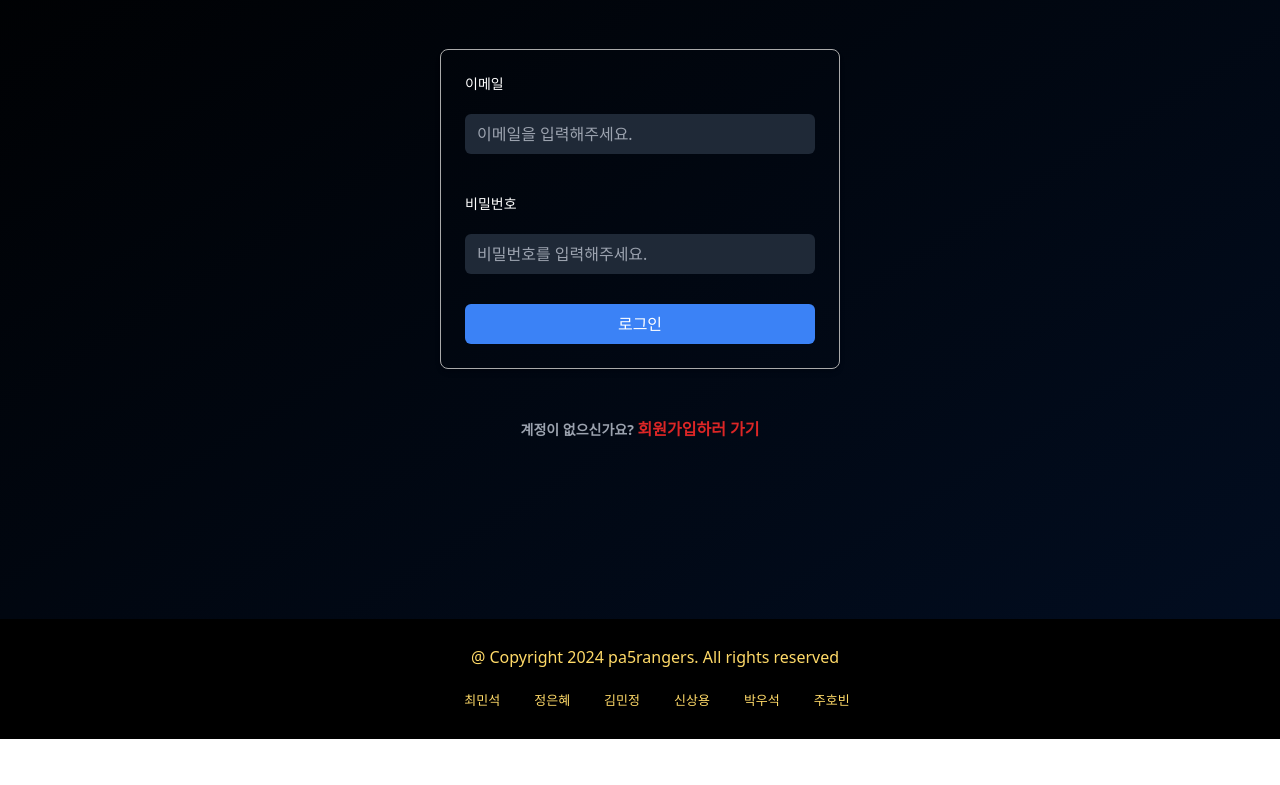
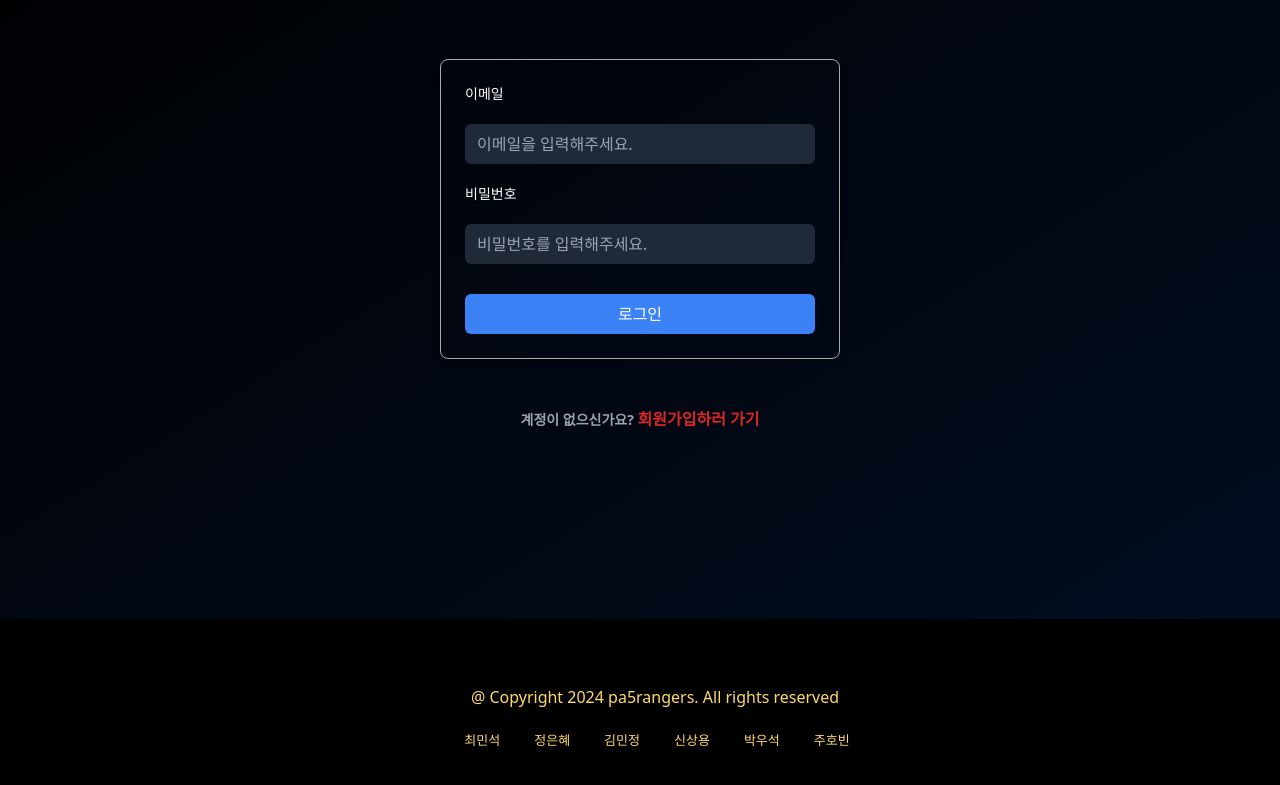
Before and after one commit to Noonsae/Horoscope-Project, a Next.js app: page /sign-in in a window 1280 px wide. Shown: the part 261-1046 px from the top of the page. Before the commit the page ends 1000 px from the top, so only its background shows below. Built offline with nearby package versions, Linux system fonts and the light colour scheme; no server answers.

Commit message:
feat : footer signIn page css

```diff
--- a/src/app/(auth)/sign-in/_components/SignInForm.tsx
+++ b/src/app/(auth)/sign-in/_components/SignInForm.tsx
@@ -78,7 +78,7 @@ const SignInForm: React.FC = () => {
       />
       {errors.email && <p className="text-[16px] text-red-500 mt-[10px]">{errors.email}</p>}
 
-      <label className="block text-white text-sm font-medium mt-[40px] mb-[20px] text-[16px]">비밀번호</label>
+      <label className="block text-white text-sm font-medium my-[20px] text-[16px]">비밀번호</label>
       <input
         type="password"
         name="password"
--- a/src/components/layout/Footer.tsx
+++ b/src/components/layout/Footer.tsx
@@ -31,7 +31,7 @@ const Footer = () => {
   return (
     // full-back
 
-    <footer className="bg-[#000] w-full h-[120px]">
+    <footer className="bg-[#000] w-full h-[200px] py-[40px]">
       {/* footer - inner */}
       <div className="mx-auto w-full h-full max-w-[600px] py-6 text-center flex flex-col items-center justify-around">
         {/* copyright text */}
```
